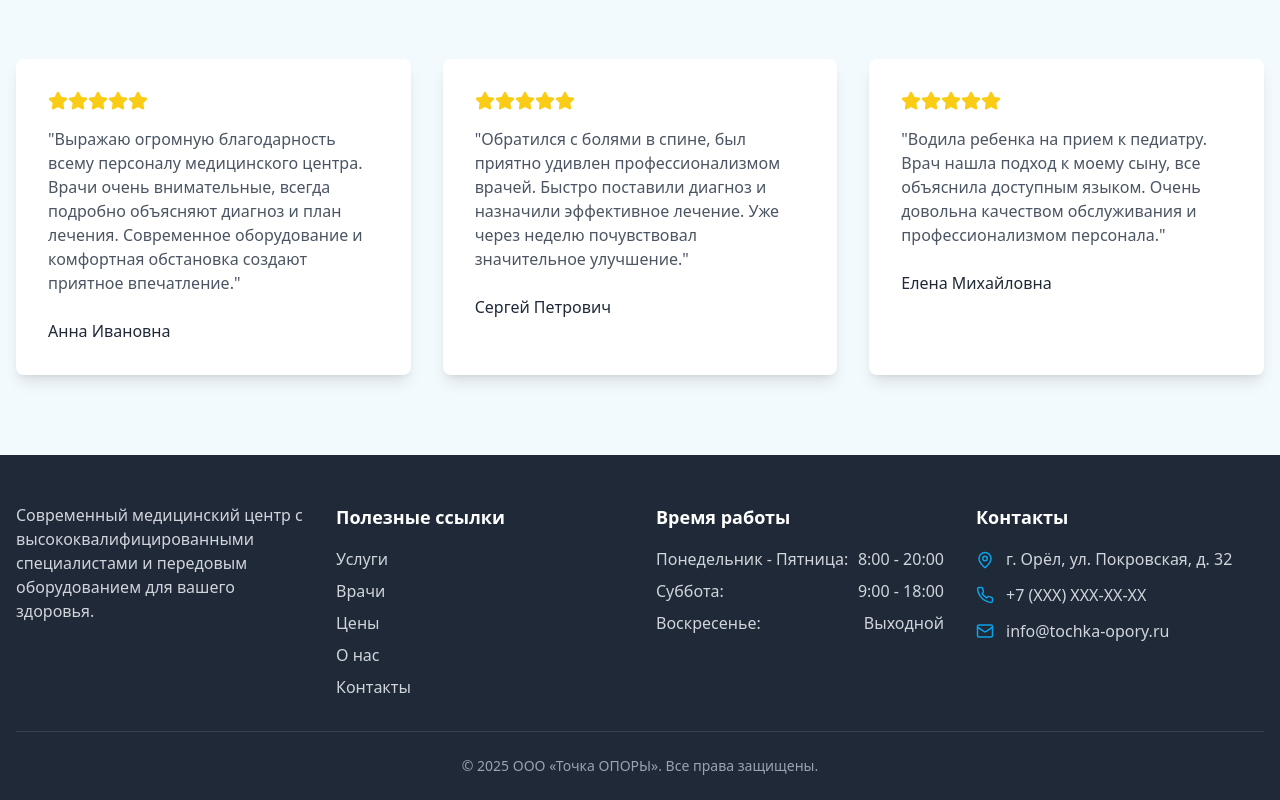
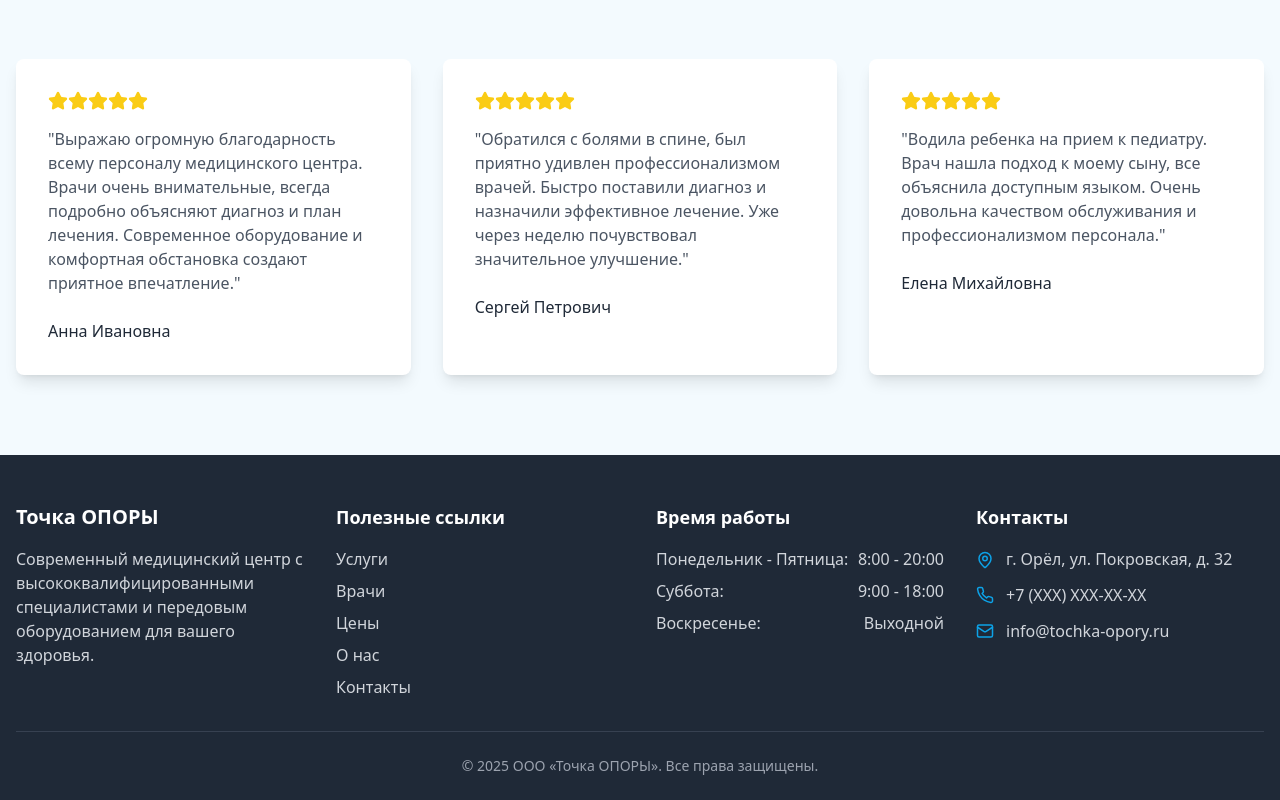
Before and after one commit to Arr0des/opory-med-site-hub, a React (Vite) app: page /about in a window 1280 px wide. Shown: the part 1137-1937 px from the top of the page. Built offline with nearby package versions, Linux system fonts and the light colour scheme.

Commit message:
Remove "Точка ОПОРЫ" text

```diff
--- a/src/components/layout/Footer.tsx
+++ b/src/components/layout/Footer.tsx
@@ -1,3 +1,4 @@
+
 import { Link } from "react-router-dom";
 import { Phone, Mail, MapPin } from "lucide-react";
 
@@ -7,6 +8,9 @@ const Footer = () => {
       <div className="container mx-auto px-4">
         <div className="grid grid-cols-1 md:grid-cols-2 lg:grid-cols-4 gap-8">
           <div>
+            <div className="flex items-center space-x-2 mb-4">
+              <h3 className="text-xl font-bold">Точка ОПОРЫ</h3>
+            </div>
             <p className="text-gray-300 mb-4">
               Современный медицинский центр с высококвалифицированными специалистами и передовым оборудованием для вашего здоровья.
             </p>
```
